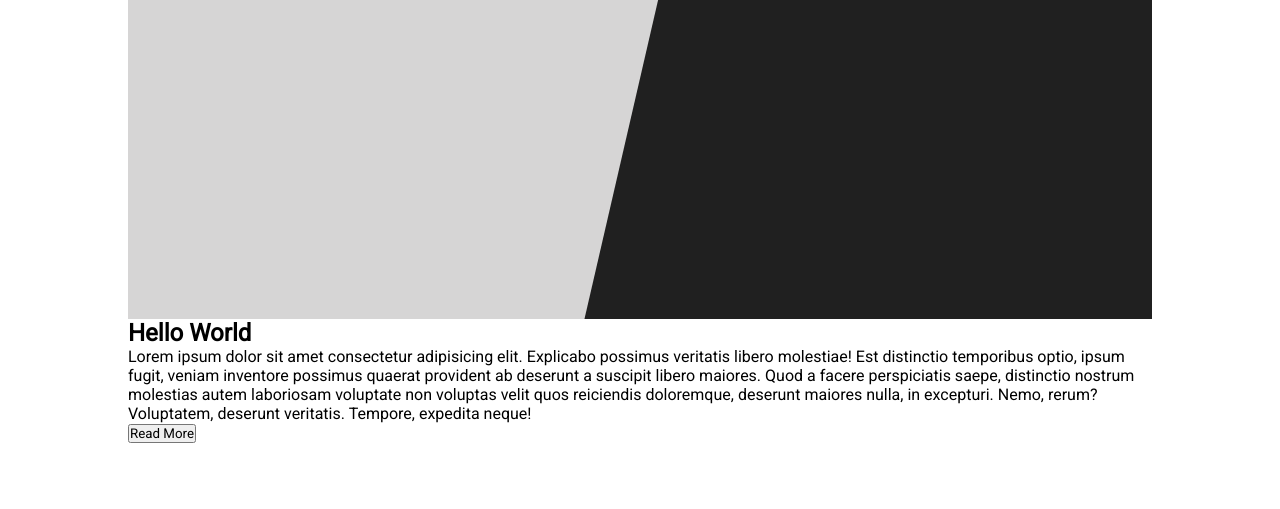
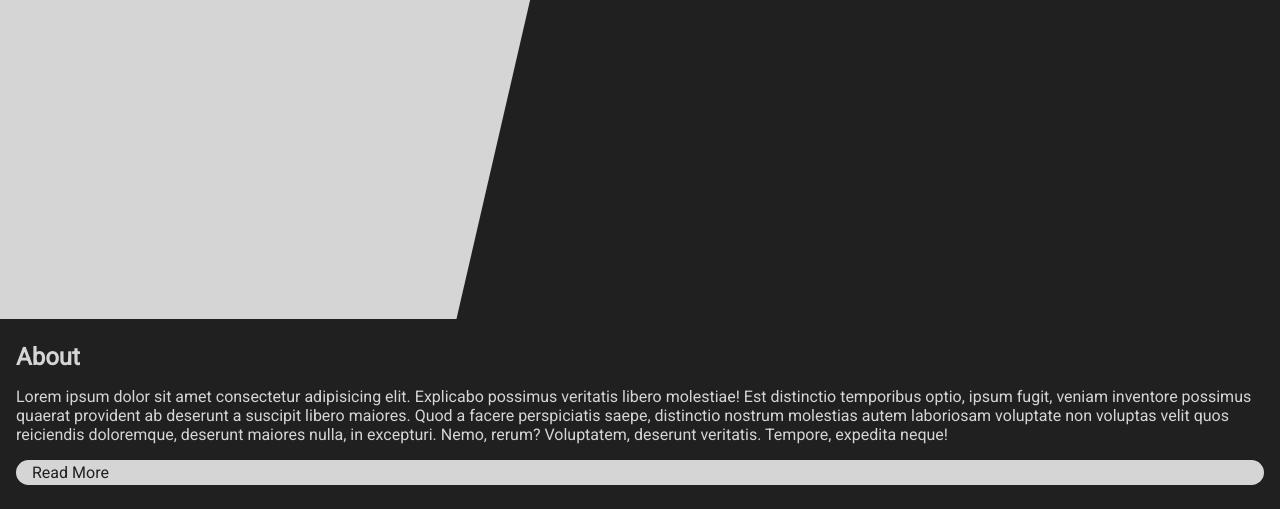
Before and after one commit to kayo700/css-demo2, a plain HTML site: page index.html in a window 1280 px wide. Shown: the part 439-948 px from the top of the page. Before the commit the page ends 882 px from the top, so only its background shows below. Drawn offline with Linux system fonts and the light colour scheme.

Commit message:
changed container

```diff
--- a/index.html
+++ b/index.html
@@ -14,7 +14,7 @@
 </head>
 <body>
     <!-- header start  -->
-    <header>
+    <header class="container">
         <!-- nav links -->
         <nav class="nav-links">
             <a href="#">About me</a>
@@ -26,6 +26,7 @@
 
     </header>
 
+    <main class="container">
          <!-- home start  -->
         <section class="home">
             <div class="grey"></div>
@@ -36,13 +37,15 @@
             </div>
         </section>
         <section class="about-me">
-        <div class="about-me-content">
-            <h2>Hello World</h2>
+            <h2>About</h2>
             <p>Lorem ipsum dolor sit amet consectetur adipisicing elit. Explicabo possimus veritatis libero molestiae! Est distinctio temporibus optio, ipsum fugit, veniam inventore possimus quaerat provident ab deserunt a suscipit libero maiores.
-            Quod a facere perspiciatis saepe, distinctio nostrum molestias autem laboriosam voluptate non voluptas velit quos reiciendis doloremque, deserunt maiores nulla, in excepturi. Nemo, rerum? Voluptatem, deserunt veritatis. Tempore, expedita neque!</p>
-        </div>
-        <button>Read More</button>
+            Quod a facere perspiciatis saepe, distinctio nostrum molestias autem laboriosam voluptate non voluptas velit quos reiciendis doloremque, deserunt maiores nulla, in excepturi. Nemo, rerum? Voluptatem, deserunt veritatis. Tempore, expedita neque!
+            </p>
+
+            <a href="#">Read More</a>
         </section>
+
+     </main>
         <script src="https://kit.fontawesome.com/d0ed299dab.js" crossorigin="anonymous"></script>
 </body>
 </html>
--- a/style.css
+++ b/style.css
@@ -6,9 +6,13 @@
     text-decoration: none;
     font-family: roboto;
 }
+:root {
+    --grey:rgb(214, 213, 213);
+    --black:rgb(32, 32, 32);
+}
 
-body {
-    max-width: 1024px;
+.container {
+    max-width: 1400px;
     margin-inline: auto;
 }
 /* header start  */
@@ -85,6 +89,36 @@ header {
     font-size: 2.5rem;
 }
 
+/* ----------------------------------------------------------------------------------- */
+
+.about-me {
+    background-color: var(--black);
+    padding: 1.5rem 1rem;
+    display: flex;
+    flex-direction: column;
+    gap: 1rem;
+}
+
+.about-me h2,
+.about-me p {
+    color: var(--grey);
+}
+
+
+.about-me a {
+    text-decoration: none;
+    display: inline-block;
+    background-color: var(--grey);
+    color: var(--black);
+    border-radius: 1rem;
+    padding: 0.2rem 1rem;
+}
+
+.about-me a:hover {
+    color: var(--grey);
+    background-color: rgb(92, 92, 92);
+    transform: scale(11);
+}
 /* --------------------------------------------------------------------------------------- */
 
 @media (max-width:640px){
```
Lines whose indentation alone changed are shown as unchanged.
